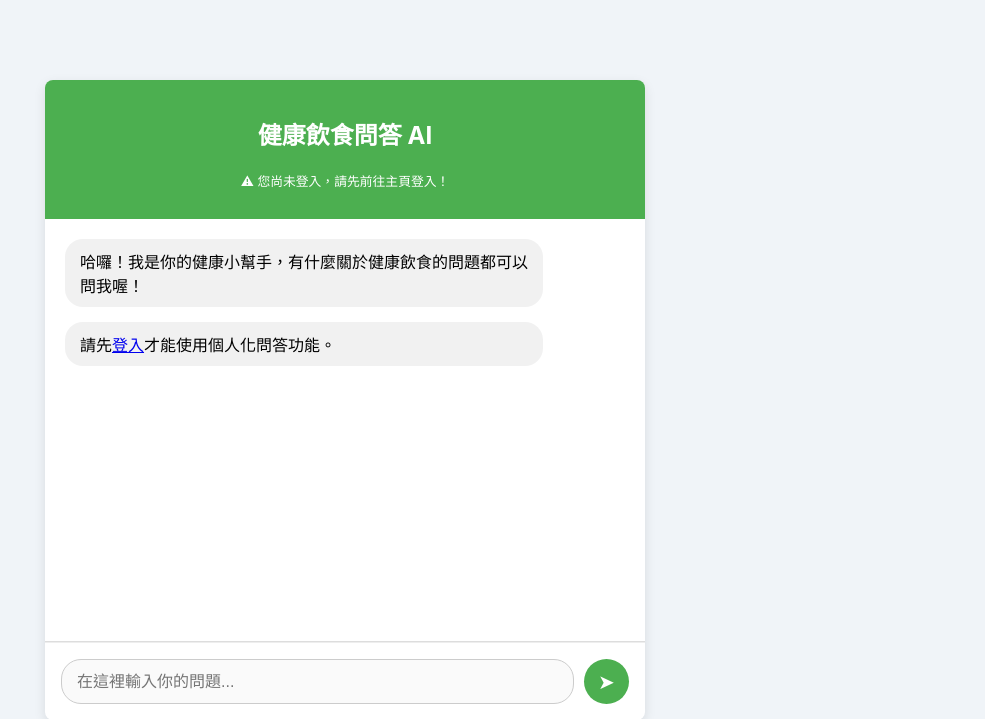
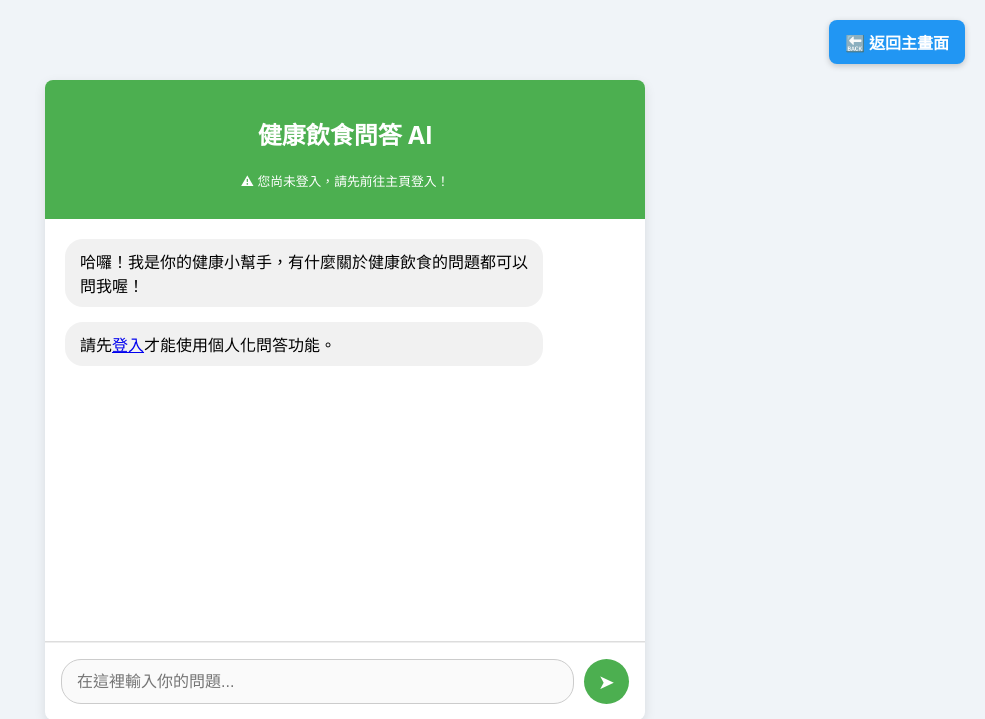
Before and after one commit to s1120371/project000, a Flask app: page / in a window 1280 px wide. Shown: the top 719 px of the page, without its empty margins (295-1280 px from the left). Run offline with Flask 3, Linux system fonts and the light colour scheme; parts of the project's set-up code (start-up, migrations or seed data) failed here and were passed over.

Commit message:
Add files via upload

```diff
--- a/app.py
+++ b/app.py
@@ -11,6 +11,11 @@ from datetime import datetime, timedelta
 
 # ------------------ 初始化設定 ------------------
 app = Flask(__name__, static_folder='templates', static_url_path='')
+
+# 確保 serviceAccountKey.json 檔案存在
+if not os.path.exists('serviceAccountKey.json'):
+    print("錯誤：找不到 'serviceAccountKey.json' 檔案！")
+    exit()
 
 cred = credentials.Certificate('serviceAccountKey.json')
 firebase_admin.initialize_app(cred)
@@ -28,15 +33,15 @@ print(f"GGUF AI 模型 '{model_filename}' 載入完成！")
 # 請確保這個金鑰是您 Firebase 專案的 Web API Key
 FIREBASE_WEB_API_KEY = "AIzaSyCCNPhST7sScxFdSZJ6-NbxKgqrSYOzes4"
 
-# ------------------ 輔助函式：驗證 Token ------------------
+# ------------------ 輔助函式：驗證 Token (已修改) ------------------
 def verify_token(request):
-    """從請求標頭中驗證 idToken 並返回 uid"""
+    """從請求標頭中驗證 idToken 並返回整個解碼後的 token 物件"""
     id_token = request.headers.get('Authorization', '').split('Bearer ')[-1]
     if not id_token:
         return None, (jsonify({'error': '缺少驗證資訊'}), 401)
     try:
         decoded_token = auth.verify_id_token(id_token)
-        return decoded_token['uid'], None
+        return decoded_token, None
     except Exception as e:
         return None, (jsonify({'error': f'Token 無效或過期: {e}'}), 401)
 
@@ -128,8 +133,9 @@ def api_login():
 # --- 問答 API (已修正為新驗證方式) ---
 @app.route('/ask', methods=['POST'])
 def ask():
-    uid, error = verify_token(request) # 使用新的驗證函式
+    decoded_token, error = verify_token(request)
     if error: return error
+    uid = decoded_token['uid']
 
     user_data = request.json
     user_question = user_data.get('question')
@@ -144,26 +150,34 @@ def ask():
     except Exception as e:
         return jsonify({'answer': f'伺服器發生未預期的錯誤: {str(e)}'}), 500
 
-# --- 使用者資料 API ---
+# --- 使用者資料 API (已修正為新驗證方式並確保回傳 email) ---
 @app.route('/api/user-profile', methods=['GET', 'POST'])
 def user_profile():
-    uid, error = verify_token(request)
+    decoded_token, error = verify_token(request)
     if error: return error
+    uid = decoded_token['uid']
     user_ref = db.collection('users').document(uid)
+
     if request.method == 'GET':
         user_doc = user_ref.get()
-        return jsonify(user_doc.to_dict()) if user_doc.exists else ({'error': '找不到使用者資料'}, 404)
+        profile_data = user_doc.to_dict() if user_doc.exists else {}
+        # 關鍵修正：將 token 中的 email 附加到回傳資料中，確保前端一定能取到
+        profile_data['email'] = decoded_token.get('email', '')
+        return jsonify(profile_data)
+
     if request.method == 'POST':
         update_data = request.json
         update_data['updatedAt'] = firestore.SERVER_TIMESTAMP
         user_ref.set(update_data, merge=True)
         return jsonify({'message': '資料更新成功'}), 200
 
-# --- 修改密碼 API ---
+# --- 修改密碼 API (已修正為新驗證方式) ---
 @app.route('/api/update-password', methods=['POST'])
 def update_password():
-    uid, error = verify_token(request)
+    decoded_token, error = verify_token(request)
     if error: return error
+    uid = decoded_token['uid']
+
     new_password = request.json.get('password')
     if not new_password or len(new_password) < 6:
         return jsonify({'error': '密碼格式不符 (至少6位數)'}), 400
@@ -172,11 +186,13 @@ def update_password():
         return jsonify({'message': '密碼更新成功'}), 200
     except Exception as e: return jsonify({'error': f'密碼更新失敗: {str(e)}'}), 500
 
-# --- BMI 紀錄 API ---
+# --- BMI 紀錄 API (已修正為新驗證方式) ---
 @app.route('/api/bmi-records', methods=['GET', 'POST'])
 def bmi_records():
-    uid, error = verify_token(request)
+    decoded_token, error = verify_token(request)
     if error: return error
+    uid = decoded_token['uid']
+
     records_ref = db.collection('users').document(uid).collection('bmiRecords')
     if request.method == 'GET':
         docs = records_ref.order_by("date", direction=Query.DESCENDING).order_by("time", direction=Query.DESCENDING).stream()
@@ -189,18 +205,22 @@ def bmi_records():
 
 @app.route('/api/bmi-records/<record_id>', methods=['DELETE'])
 def delete_bmi_record(record_id):
-    uid, error = verify_token(request)
+    decoded_token, error = verify_token(request)
     if error: return error
+    uid = decoded_token['uid']
+
     try:
         db.collection('users').document(uid).collection('bmiRecords').document(record_id).delete()
         return jsonify({'message': '紀錄已刪除'}), 200
     except Exception as e: return jsonify({'error': f'刪除失敗: {str(e)}'}), 500
 
-# --- 成就系統 API ---
+# --- 成就系統 API (已修正為新驗證方式) ---
 @app.route('/api/achievement-goals', methods=['GET', 'POST'])
 def achievement_goals():
-    uid, error = verify_token(request)
+    decoded_token, error = verify_token(request)
     if error: return error
+    uid = decoded_token['uid']
+
     user_ref = db.collection('users').document(uid)
     if request.method == 'GET':
         user_doc = user_ref.get()
@@ -217,8 +237,10 @@ def achievement_goals():
 
 @app.route('/api/achievement-records/<date_str>', methods=['GET', 'POST', 'DELETE'])
 def achievement_record_by_date(date_str):
-    uid, error = verify_token(request)
+    decoded_token, error = verify_token(request)
     if error: return error
+    uid = decoded_token['uid']
+
     record_ref = db.collection('users').document(uid).collection('achievementRecords').document(date_str)
     if request.method == 'GET':
         doc = record_ref.get()
@@ -241,37 +263,52 @@ def achievement_record_by_date(date_str):
 
 @app.route('/api/achievement-history', methods=['GET'])
 def get_achievement_history():
-    uid, error = verify_token(request)
+    decoded_token, error = verify_token(request)
     if error: return error
+    uid = decoded_token['uid']
+
     limit = int(request.args.get('limit', 7))
     docs = db.collection('users').document(uid).collection('achievementRecords').order_by("date", direction=Query.DESCENDING).limit(limit).stream()
     return jsonify([{'id': doc.id, **doc.to_dict()} for doc in docs]), 200
 
 @app.route('/api/badges', methods=['GET', 'POST'])
 def handle_badges():
-    uid, error = verify_token(request)
+    decoded_token, error = verify_token(request)
     if error: return error
+    uid = decoded_token['uid']
+
     badges_ref = db.collection('users').document(uid).collection('badges')
     if request.method == 'GET':
         return jsonify({doc.id: doc.to_dict() for doc in badges_ref.stream()})
     if request.method == 'POST':
-        # (後端徽章評估邏輯)
-        user_doc = db.collection('users').document(uid).get()
-        user_data, gw, ge = user_doc.to_dict(), user_doc.to_dict().get('goalWater', 2000), user_doc.to_dict().get('goalExercise', 30)
+        user_doc_snap = db.collection('users').document(uid).get()
+        if not user_doc_snap.exists:
+            return jsonify({'error': 'User not found'}), 404
+
+        user_data = user_doc_snap.to_dict()
+        gw = user_data.get('goalWater', 2000)
+        ge = user_data.get('goalExercise', 30)
+
         date_str = request.json.get('date', datetime.now().strftime('%Y-%m-%d'))
         today_rec_doc = db.collection('users').document(uid).collection('achievementRecords').document(date_str).get()
+
         if today_rec_doc.exists:
             rec = today_rec_doc.to_dict()
-            water_ok, ex_ok = rec.get('waterMl', 0) >= gw, rec.get('exerciseMin', 0) >= ge
+            water_ok = rec.get('waterMl', 0) >= gw
+            ex_ok = rec.get('exerciseMin', 0) >= ge
             if water_ok: badges_ref.document('water_2l_day').set({'unlocked': True, 'at': date_str}, merge=True)
             if ex_ok: badges_ref.document('exercise_30m_day').set({'unlocked': True, 'at': date_str}, merge=True)
             if water_ok and ex_ok: badges_ref.document('double_goal_day').set({'unlocked': True, 'at': date_str}, merge=True)
+
         streak_ok = True
         for i in range(3):
             key = (datetime.strptime(date_str, '%Y-%m-%d') - timedelta(days=i)).strftime('%Y-%m-%d')
             r_doc = db.collection('users').document(uid).collection('achievementRecords').document(key).get()
-            if not r_doc.exists or r_doc.to_dict().get('waterMl', 0) < gw or r_doc.to_dict().get('exerciseMin', 0) < ge: streak_ok = False; break
+            if not r_doc.exists or r_doc.to_dict().get('waterMl', 0) < gw or r_doc.to_dict().get('exerciseMin', 0) < ge:
+                streak_ok = False
+                break
         if streak_ok: badges_ref.document('streak_3').set({'unlocked': True, 'at': date_str}, merge=True)
+
         return jsonify({'message': '徽章評估完成'}), 200
 
 # ------------------ 啟動伺服器 ------------------
--- a/templates/index.html
+++ b/templates/index.html
@@ -92,10 +92,29 @@
             background-color: #f1f1f1;
             align-self: flex-start;
         }
+
+        #backButton {
+            position: fixed;
+            top: 20px;
+            right: 20px;
+            background-color: #2196f3;
+            color: white;
+            padding: 10px 16px;
+            border-radius: 8px;
+            text-decoration: none;
+            font-weight: bold;
+            box-shadow: 0 2px 6px rgba(0, 0, 0, 0.2);
+            transition: background-color 0.3s ease;
+        }
+
+        #backButton:hover {
+            background-color: #1976d2;
+        }
     </style>
 </head>
 
 <body>
+    <a href="/home" id="backButton">🔙 返回主畫面</a>
     <div id="chat-container">
         <div id="header">
             <h2>健康飲食問答 AI</h2>
@@ -111,7 +130,7 @@
     </div>
 
     <script>
-        // 不再需要 import 任何 firebase 的東西了
+        // 不再需要 import  firebase
         const chatBox = document.getElementById('chat-box');
         const userInput = document.getElementById('user-input');
         const sendBtn = document.getElementById('send-btn');
```
